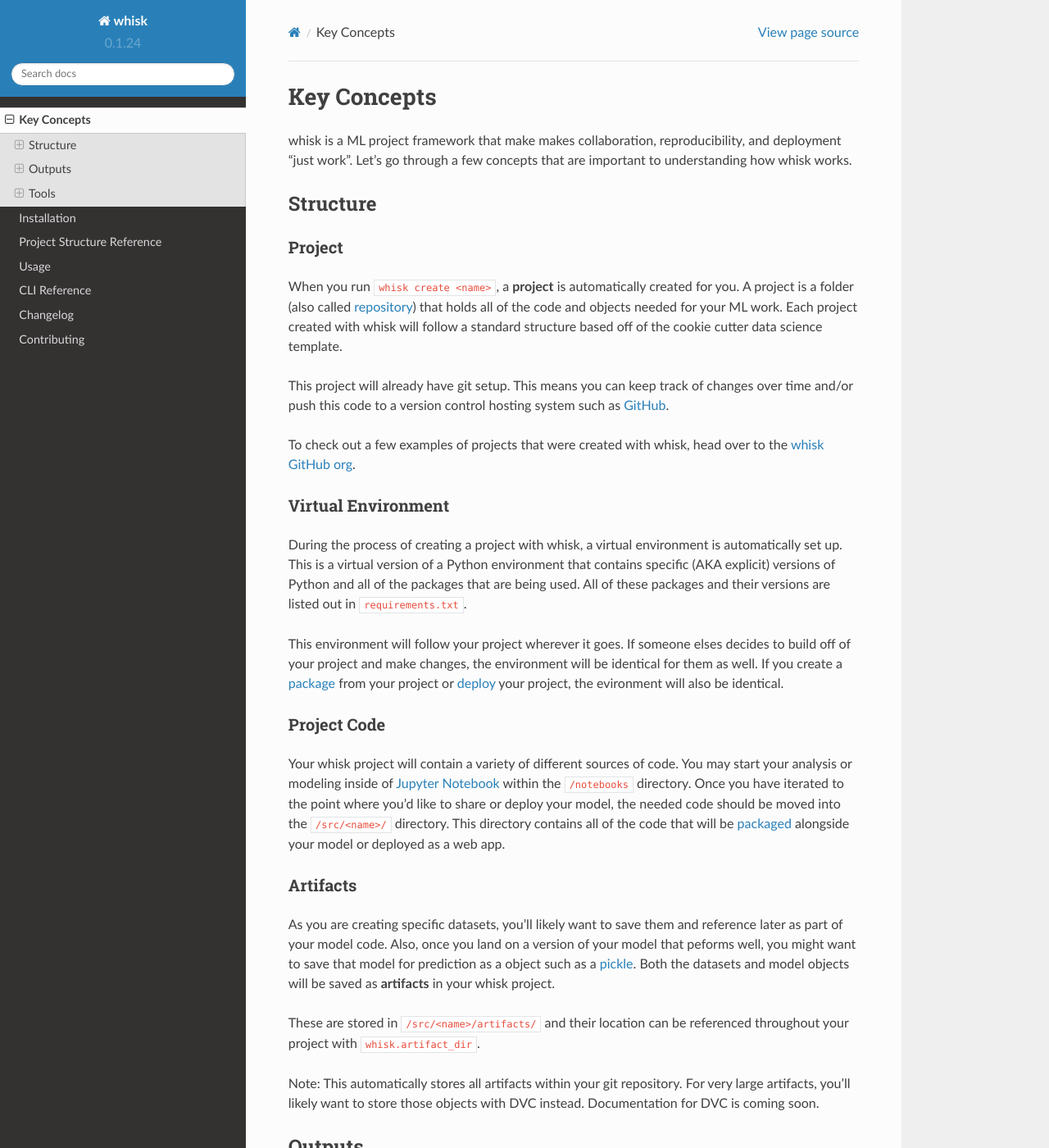
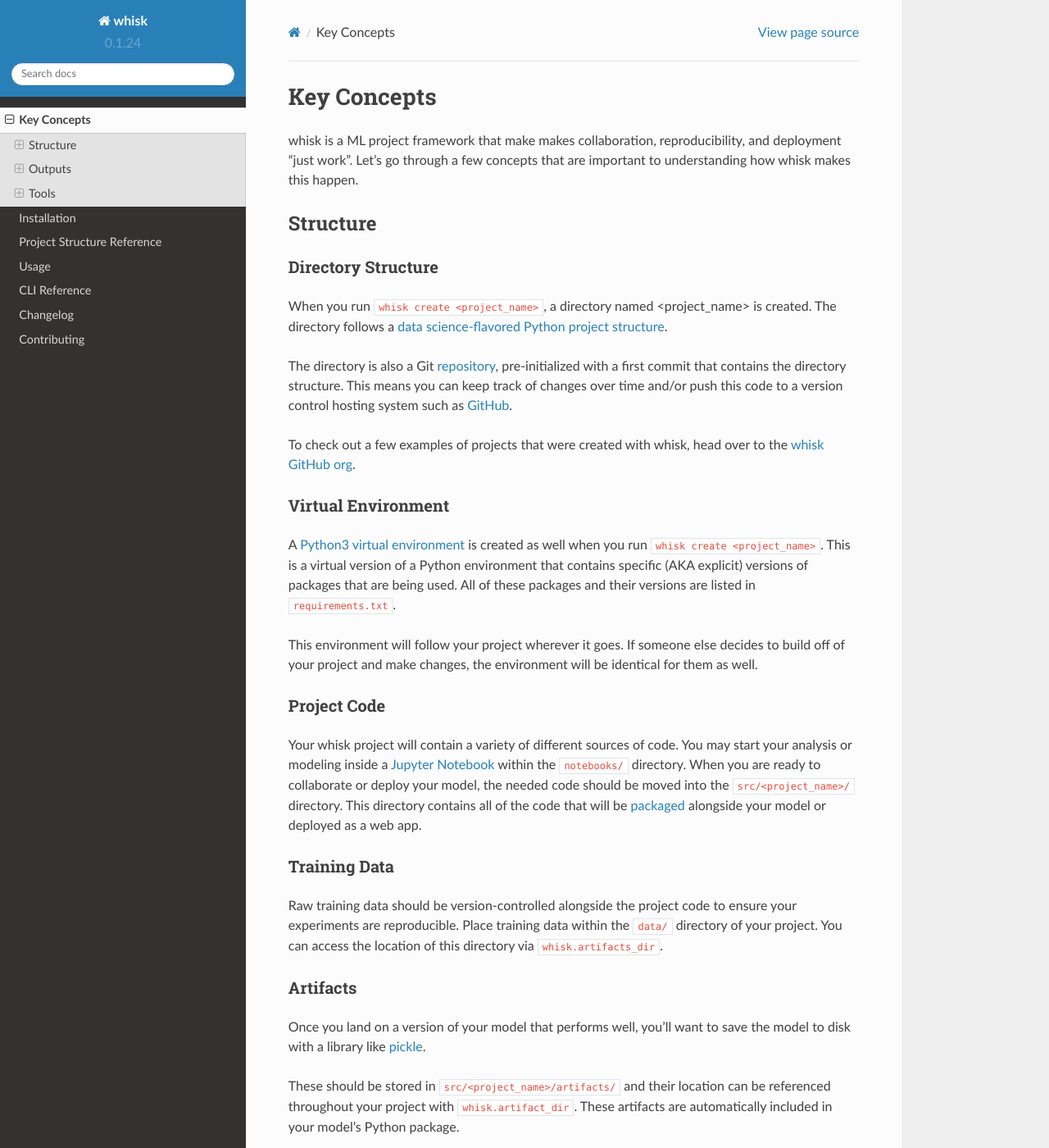
Before and after one commit to whisk-ml/whisk, a Sphinx documentation site: the page built from docs/key_concepts.md, in a window 1280 px wide and 1400 px high. Shown: the whole window at 82% size. Built offline with Sphinx 7.4.7 and the Read the Docs theme 2.0.0, drawn with Linux system fonts in a browser that asks for light colours; pages that are not in the unit, such as notebooks, are missing from menus; some of the changed text lies outside the part shown.

Commit message:
Updates to key concepts

````diff
--- a/docs/cli_reference.md
+++ b/docs/cli_reference.md
@@ -49,9 +49,9 @@ To get help on a specific command, append `--help` to the command. For example:
 
 ### whisk create
 
-Create a new project by running `whisk create [YOUR PROJECT NAME]` after [installing whisk](installation.html).
+Create a new project by running `whisk create [PROJECT_NAME]` after [installing whisk](installation.html).
 
-`whisk create` sets up the directory structure, initializes a Git repo, creates a venv, installs dependencies, and more. This gives you everything needed to get started on your ML project.
+`whisk create` sets up the [directory structure](project_structure.html), initializes a Git repo, creates a venv, installs dependencies, and more. This gives you everything needed to get started on your ML project.
 
 ### whisk setup
 
--- a/docs/key_concepts.md
+++ b/docs/key_concepts.md
@@ -1,80 +1,72 @@
 ## Key Concepts
 
-whisk is a ML project framework that make makes collaboration, reproducibility, and deployment "just work". Let's go through a few concepts that are important to understanding how whisk works.
+whisk is a ML project framework that make makes collaboration, reproducibility, and deployment "just work". Let's go through a few concepts that are important to understanding how whisk makes this happen.
 
 ### Structure
 
-#### Project
+#### Directory Structure
 
-When you run `whisk create <name>`, a **project** is automatically created for you. A project is a folder (also called [repository](https://help.github.com/en/github/creating-cloning-and-archiving-repositories/about-repositories)) that holds all of the code and objects needed for your ML work. Each project created with whisk will follow a standard structure based off of the cookie cutter data science template.
+When you run [`whisk create <project_name>`](cli_reference.html#whisk-create), a directory named <project_name> is created. The directory follows a [data science-flavored Python project structure](project_structure.html).
 
-This project will already have git setup. This means you can keep track of changes over time and/or push this code to a version control hosting system such as [GitHub](https://github.com/).
+The directory is also a Git [repository](https://help.github.com/en/github/creating-cloning-and-archiving-repositories/about-repositories), pre-initialized with a first commit that contains the directory structure. This means you can keep track of changes over time and/or push this code to a version control hosting system such as [GitHub](https://github.com/).
 
 To check out a few examples of projects that were created with whisk, head over to the [whisk GitHub org](https://github.com/whisk-ml).
 
 #### Virtual Environment
 
-During the process of creating a project with whisk, a virtual environment is automatically set up. This is a virtual version of a Python environment that contains specific (AKA explicit) versions of Python and all of the packages that are being used. All of these packages and their versions are listed out in `requirements.txt`.
+A [Python3 virtual environment](https://docs.python.org/3/library/venv.html) is created as well when you run [`whisk create <project_name>`](cli_reference.html#whisk-create). This is a virtual version of a Python environment that contains specific (AKA explicit) versions of packages that are being used. All of these packages and their versions are listed in `requirements.txt`.
 
-This environment will follow your project wherever it goes. If someone elses decides to build off of your project and make changes, the environment will be identical for them as well. If you create a [package](#project-package) from your project or [deploy](#deployment) your project, the evironment will also be identical.
+This environment will follow your project wherever it goes. If someone else decides to build off of your project and make changes, the environment will be identical for them as well.
 
 #### Project Code
 
-Your whisk project will contain a variety of different sources of code. You may start your analysis or modeling inside of [Jupyter Notebook](https://jupyter.org/) within the `/notebooks` directory. Once you have iterated to the point where you'd like to share or deploy your model, the needed code should be moved into the `/src/<name>/` directory. This directory contains all of the code that will be [packaged](#project-package) alongside your model or deployed as a web app.
+Your whisk project will contain a variety of different sources of code. You may start your analysis or modeling inside a [Jupyter Notebook](https://jupyter.org/) within the `notebooks/` directory. When you are ready to collaborate or deploy your model, the needed code should be moved into the `src/<project_name>/` directory. This directory contains all of the code that will be [packaged](#project-package) alongside your model or deployed as a web app.
+
+#### Training Data
+
+Raw training data should be version-controlled alongside the project code to ensure your experiments are reproducible. Place training data within the `data/` directory of your project. You can access the location of this directory via [`whisk.artifacts_dir`](autoapi/whisk/index.html#whisk.data_dir).
 
 #### Artifacts
 
-As you are creating specific datasets, you'll likely want to save them and reference later as part of your model code. Also, once you land on a version of your model that peforms well, you might want to save that model for prediction as a object such as a [pickle](https://docs.python.org/3/library/pickle.html). Both the datasets and model objects will be saved as **artifacts** in your whisk project.
+Once you land on a version of your model that performs well, you'll want to save the model to disk with a library like [pickle](https://docs.python.org/3/library/pickle.html).
 
-These are stored in `/src/<name>/artifacts/` and their location can be referenced throughout your project with `whisk.artifact_dir`.
-
-Note: This automatically stores all artifacts within your git repository. For very large artifacts, you'll likely want to store those objects with DVC instead. Documentation for DVC is coming soon.
+These should be stored in `src/<project_name>/artifacts/` and their location can be referenced throughout your project with [`whisk.artifact_dir`](autoapi/whisk/index.html#whisk.artifacts_dir). These artifacts are automatically included in your model's Python package.
 
 ### Outputs
 
-#### Project Package
+Your model can be released as both a Python Package and deployed to Heroku as a web service.
 
-As you are developing your project and placing code in the `/src/<name>/` directory, whisk automatically converts your project into a functioning Python package. In the same way that you might `import pandas` at the beginning of an analysis, you can `import <name>` within your project and access functionality that was developed with your model. For example, your model is accessible with `from <name>.models.model import Model`.
+#### Python Package
 
-The purpose of keeping the code packaged and available is to encourage easy collaboration. If you are ready to share your project with others, its easy to run `whisk package dist` so that others can also import and use the functionality from your project.
+As you are developing your project and placing code in the `src/<project_name>/` directory, whisk automatically converts your project into a functioning Python package. In the same way that you might `import pandas` at the beginning of an analysis, you can `import <project_name>` within your project and access functionality that was developed with your model. For example, your model is accessible with `from <project_name>.models.model import Model`.
+
+The purpose of keeping the code packaged and available is to encourage easy collaboration. If you are ready to share your project with others, its easy to run [`whisk package dist`](cli_reference.html#whisk-package-dist) so that others can also import and use the functionality from your project.
 
 #### Deployment
 
-In some cases, the model that you developed may be helpful to others as a standalone web service. This will allow yourself or other developers to access your model as service through an [API endpoint](https://smartbear.com/learn/performance-monitoring/api-endpoints/). To use this API, the developer will send a set of model inputs and will recieve your model's predictions in return.
+The model that you developed may be helpful to others as a standalone web service. This will allow yourself or other developers to access your model as service through an [API endpoint](https://smartbear.com/learn/performance-monitoring/api-endpoints/). To use this API, the developer will send a set of model inputs and will receive your model's predictions in return.
 
-whisk contains a few option to spin up a web service locally with `whisk app start` or on the web through [Heroku](https://www.heroku.com/) with `whisk app create <name>`
+You can run the web service locally with [`whisk app start`](cli_reference.html#whisk-app-start) and deploy to [Heroku](https://www.heroku.com/) with [`whisk app create <project_name>`](cli_reference.html#whisk-app-create).
 
 ### Tools
 
-#### whisk Helper Functions
+#### Helper Functions
 
 To make project development easier, whisk contains a few helper functions. These functions contain commonly-used methods that speed up development of your model. For example:
 
 ```py
 import whisk
-whisk.data_dir
+whisk.data_dir # location of your stored data at `data/`.
+whisk.artifact_dir # location of the artifacts (ie trained models saved to disk) at `src/[PROJECT_NAME']/artifacts`
 ```
-This references the location of your stored data at `/data/`.
 
 This is not to be confused with the commands that sit alongside your packaged model code. That will be referenced with your project name. For example:
 
 ```py
-from <name>.models.model import Model
+from <project_name>.models.model import Model
 model_object = Model()
 ```
 
-To learn more, check out the [helper functions documentation](#).
+#### CLI
 
-#### whisk CLI
-
-whisk contains a command line interface (CLI) that make developing, sharing, and deploying your ML project easy. All of these commands will look like:
-```
-$ whisk ...
-```
-
-To check out all of the available CLI commands, run this command:
-
-```
-$ whisk --help
-```
-To learn more about these CLI commands, check out the [CLI documentation](cli_reference.html).
+whisk contains a command line interface (CLI) that make developing, sharing, and deploying your ML project easy. All of these commands start with `whisk`. To learn more about these CLI commands, check out the [CLI documentation](cli_reference.html).
````
Also changed, not shown: docs/project_structure.md (+2 -0 lines), whisk/__init__.py (+7 -6 lines).
